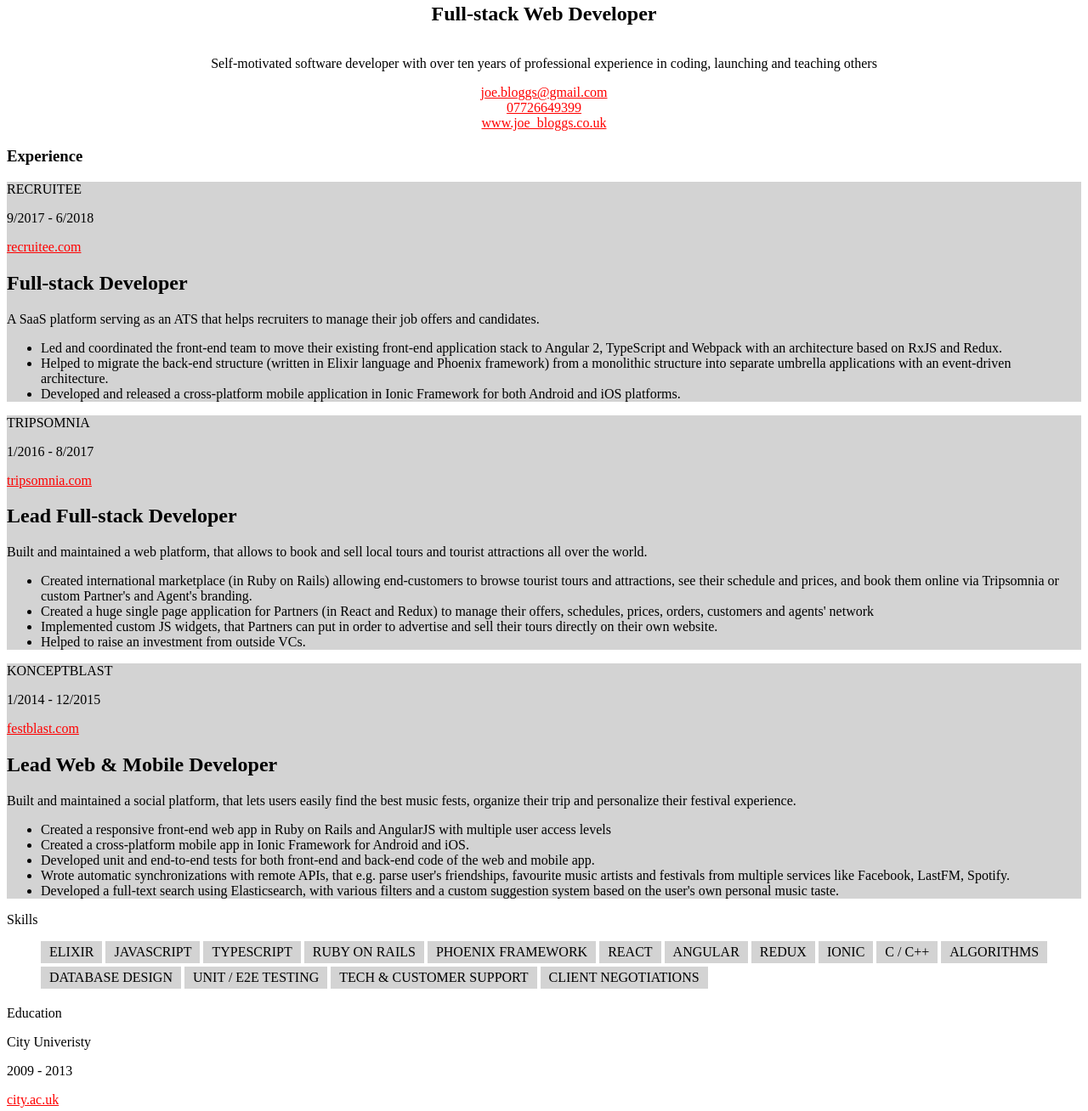
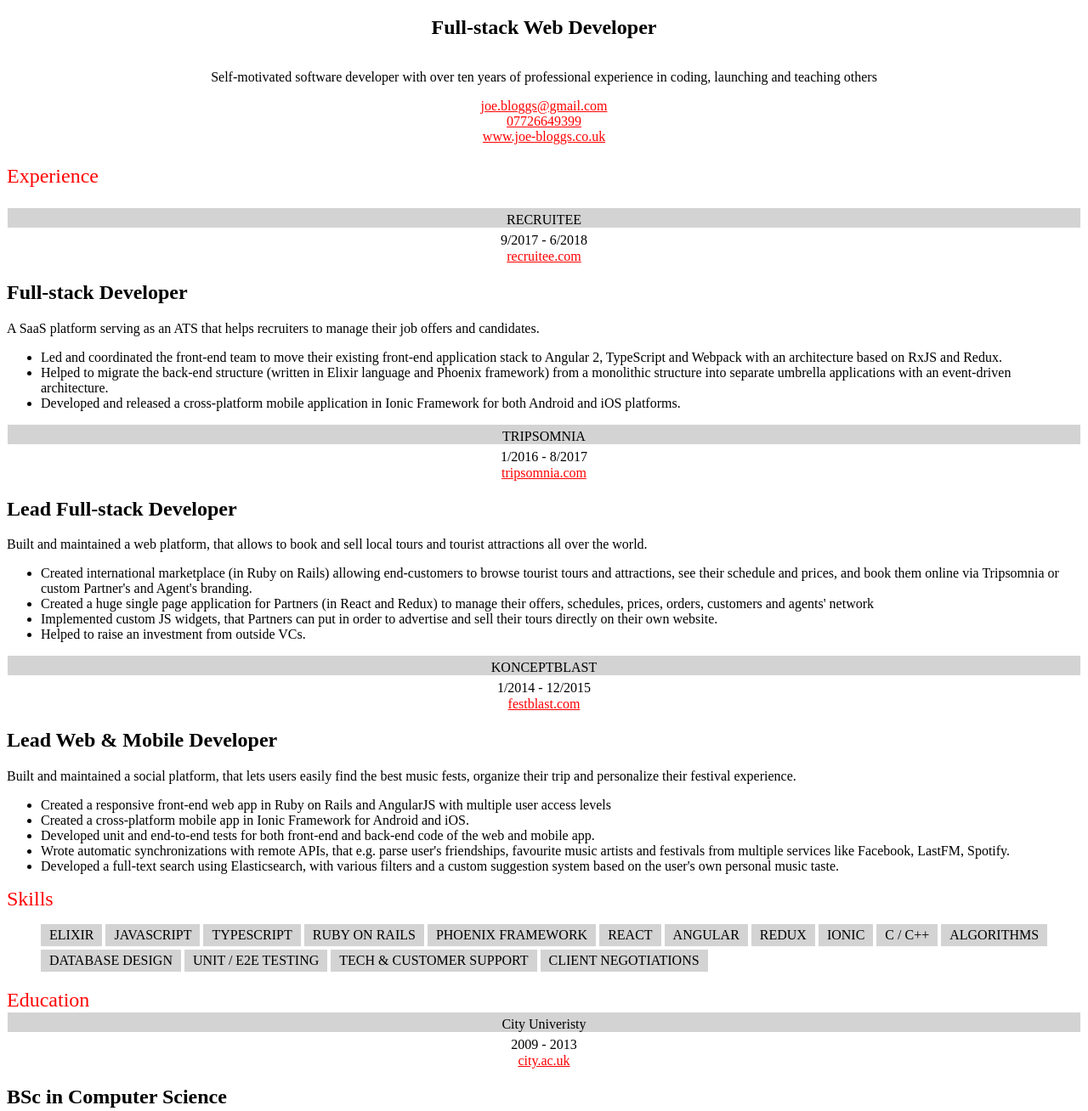
Before and after one commit to mace-akkari/SampleCv, a plain HTML site: page index.html in a window 1280 px wide. Shown: the part 234-1542 px from the top of the page at 85% size. Drawn offline with Linux system fonts and the light colour scheme.

Commit message:
add new classes

```diff
--- a/index.html
+++ b/index.html
@@ -11,22 +11,27 @@
 
 <body>
   <section class="container">
+
     <section class="about_me">
         <img src="headshot.png" alt="profile_pic">
-      <h1>Joe Bloggs</h1>
+        <h1 class="section-header">Joe Bloggs</h1>
         <h2>Full-stack Web Developer</h2>
         <p>Self-motivated software developer with over ten years of
           professional experience in coding, launching and teaching others
         </p>
         <a href="mailto:joe.bloggs@gmail.com">joe.bloggs@gmail.com</a>
         <a href="tel:07726649399">07726649399</a>
-      <a href="http://joe_bloggs.co.uk/">www.joe_bloggs.co.uk</a>
+        <a href="http://joe-bloggs.co.uk/">www.joe-bloggs.co.uk</a>
     </section>
+
     <section class="experience">
-      <h1>Experience</h1>
-      <div class="company_header">RECRUITEE
+      <h1 class="section-header">Experience</h1>
+      <div>
+        <section class="company_heading">
+          <p class="company_header">RECRUITEE</p>
           <p>9/2017 - 6/2018</p>
           <a href="www.recruitee.com">recruitee.com</a>
+        </section>
         <h2>Full-stack Developer</h2>
         <p>A SaaS platform serving as an ATS that helps recruiters
           to manage their job offers and candidates.</p>
@@ -40,9 +45,12 @@
         </ul>
       </div>
 
-      <div class="company_header">TRIPSOMNIA
+      <div>
+        <section class="company_heading">
+          <p class="company_header">TRIPSOMNIA</p>
           <p>1/2016 - 8/2017</p>
           <a href="www.tripsomnia.com">tripsomnia.com</a>
+        </section>
         <h2>Lead Full-stack Developer</h2>
         <p>Built and maintained a web platform, that allows to book and sell local tours and tourist attractions
           all over the world.</p>
@@ -60,9 +68,12 @@
         </ul>
       </div>
 
-      <div class="company_header">KONCEPTBLAST
+      <div>
+        <section class="company_heading">
+          <p class="company_header">KONCEPTBLAST</p>
           <p>1/2014 - 12/2015</p>
           <a href="www.festblast.com">festblast.com</a>
+        </section>
         <h2>Lead Web & Mobile Developer</h2>
         <p>Built and maintained a social platform, that lets users easily find the best music fests, organize their
           trip and personalize
@@ -82,7 +93,7 @@
     </section>
 
     <section class="skills">
-      <div>Skills</div>
+      <div class="section-header">Skills</div>
       <ul>
         <li><a>ELIXIR</a></li>
         <li><a>JAVASCRIPT</a></li>
@@ -103,10 +114,12 @@
     </section>
 
     <section class="education">
-      <div>Education</div>
-      <p>City Univeristy</p>
+      <div class="section-header">Education</div>
+      <section class="company_heading">
+        <p class="company_header">City Univeristy</p>
         <p>2009 - 2013</p>
         <a href="https://www.city.ac.uk/courses/undergraduate/computer-science">city.ac.uk</a>
+      </section>
       <h2>BSc in Computer Science</h2>
       <p>This degree will enable you to develop a systematic knowledge of computer science,
         and you will be able to evaluate situations to computer science problems,
@@ -124,4 +137,5 @@
 
   </section>
 </body>
+
 </html>
```
Lines whose indentation alone changed are shown as unchanged.
